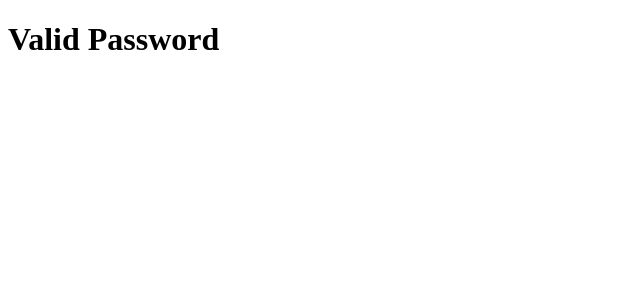
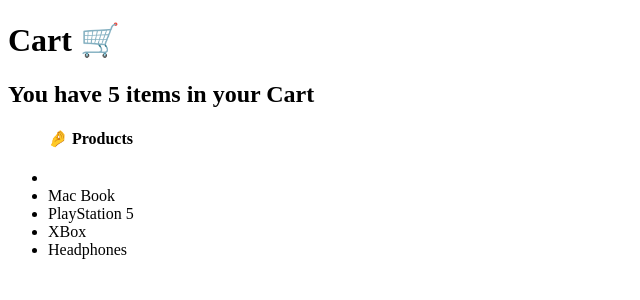
Before and after one commit to boikhutsodev/rectpct, a React (Vite) app in the folder product-app/: page / in a window 1280 px wide. Shown: the top 300 px of the page, without its empty margins (0-640 px from the left). Built offline with nearby package versions, Linux system fonts and the light colour scheme.

Commit message:
Replace Password component with Card component using conditional rendering in App.jsx

```diff
--- a/product-app/src/App.jsx
+++ b/product-app/src/App.jsx
@@ -1,19 +1,26 @@
 import React from "react";
 
 // Watched 1:14:57
-const ValidPassword = () => <h1>Valid Password</h1>;
-const InvalidPassword = () => <h1>Invalid Password</h1>;
+const Card = () => {
+  const items = ["", "Mac Book", "PlayStation 5", "XBox", "Headphones"];
 
-const Password = ({ isValid }) => {
-  if (isValid) {
-    return <ValidPassword />;
-  }
-  return <InvalidPassword />;
+  return (
+    <>
+      <h1>Cart 🛒</h1>
+      {items.length > 0 && <h2>You have {items.length} items in your Cart</h2>}
+      <ul>
+        <h4>🤌 Products</h4>
+        {items.map((item) => (
+          <li key={Math.random()}>{item}</li>
+        ))}
+      </ul>
+    </>
+  );
 };
 function App() {
   return (
     <>
-      <Password isValid={true} />
+      <Card />
     </>
   );
 }
```
